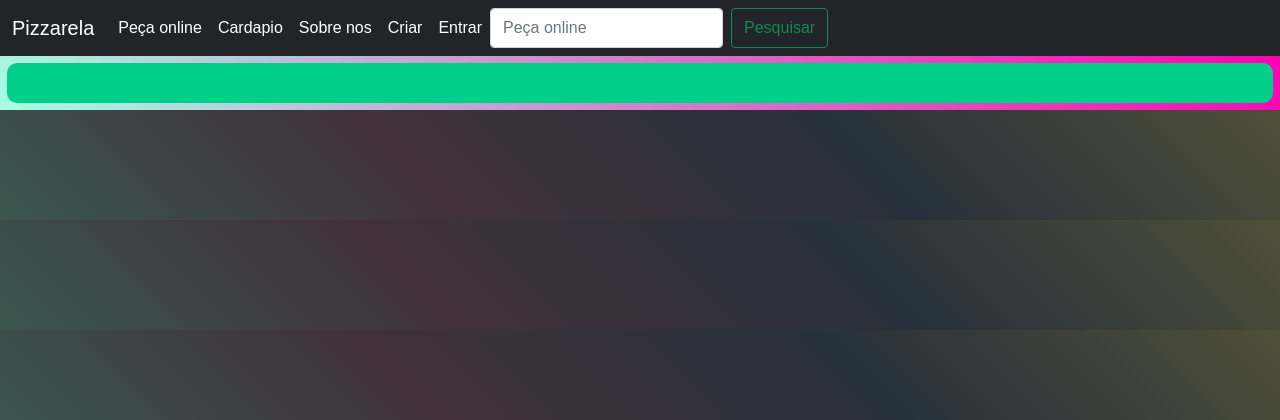
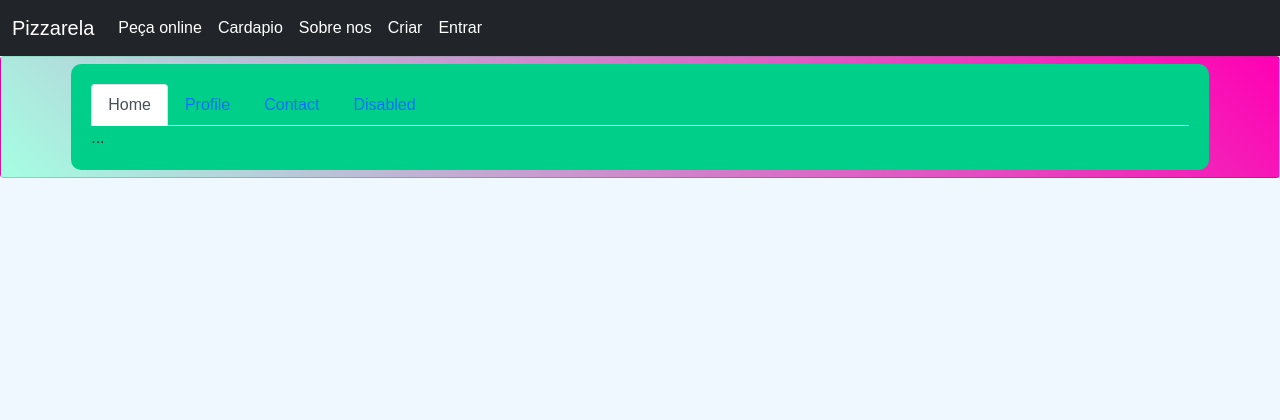
Before and after one commit to meawtec/pizzarela, a PHP site: page /pags/cardapio.php in a window 1280 px wide. Shown: the top 420 px of the page. Run offline with PHP 8.4, Linux system fonts and the light colour scheme.

Commit message:
remendando o email que aparece na barra de navegação e primeiros passos do fazer pedido

```diff
--- a/estilo/estilo2.css
+++ b/estilo/estilo2.css
@@ -1,5 +1,5 @@
 body{
-    background-image: linear-gradient(45deg, rgb(58, 86, 77),rgb(65, 48, 60),rgb(39, 49, 59), rgb(79, 79, 56) );
+    background-color: aliceblue;
     width: 100%;
     font-family: Arial, Helvetica, sans-serif;
 
@@ -10,6 +10,7 @@ body{
     padding: 7px;
 }.pnn{
     background-color: rgb(0, 207, 138);
+    width: 90%;
     padding: 20px;
     border-radius: 10px;
     align-items: center;
--- a/pags/cardapio.php
+++ b/pags/cardapio.php
@@ -37,10 +37,6 @@
           <a class="nav-link active" aria-current="page" href="loginPage.php">Entrar</a>
           </li>
 
-        <form class="d-flex">
-        <input class="form-control me-2" type="search" placeholder="Peça online" aria-label="Search">
-        <button class="btn btn-outline-success" type="submit">Pesquisar</button>
-      </form>
           <h6 class="gmail">
 
 
@@ -61,8 +57,22 @@
             <br>
   </nav>
 
-  <div class="divpeca">
-    <div class="pnn">
+  <div class="card divpeca">
+    <div class="card-form pnn">
+      <nav>
+        <div class="nav nav-tabs" id="nav-tab" role="tablist">
+          <button class="nav-link active" id="nav-home-tab" data-bs-toggle="tab" data-bs-target="#nav-home" type="button" role="tab" aria-controls="nav-home" aria-selected="true">Home</button>
+          <button class="nav-link" id="nav-profile-tab" data-bs-toggle="tab" data-bs-target="#nav-profile" type="button" role="tab" aria-controls="nav-profile" aria-selected="false">Profile</button>
+          <button class="nav-link" id="nav-contact-tab" data-bs-toggle="tab" data-bs-target="#nav-contact" type="button" role="tab" aria-controls="nav-contact" aria-selected="false">Contact</button>
+          <button class="nav-link" id="nav-disabled-tab" data-bs-toggle="tab" data-bs-target="#nav-disabled" type="button" role="tab" aria-controls="nav-disabled" aria-selected="false" disabled>Disabled</button>
+        </div>
+      </nav>
+      <div class="tab-content" id="nav-tabContent">
+        <div class="tab-pane fade show active" id="nav-home" role="tabpanel" aria-labelledby="nav-home-tab" tabindex="0">...</div>
+        <div class="tab-pane fade" id="nav-profile" role="tabpanel" aria-labelledby="nav-profile-tab" tabindex="0">...</div>
+        <div class="tab-pane fade" id="nav-contact" role="tabpanel" aria-labelledby="nav-contact-tab" tabindex="0">...</div>
+        <div class="tab-pane fade" id="nav-disabled" role="tabpanel" aria-labelledby="nav-disabled-tab" tabindex="0">...</div>
+      </div>
 
     </div>
   </div>
--- a/pags/carrinho.php
+++ b/pags/carrinho.php
@@ -43,7 +43,7 @@
 
           </form>
 
-          <h6 class="gmail1">
+          <h6 class="gmail">
             <?php
 
             if (isset($_COOKIE['email'])) {
--- a/pags/sobrenos.php
+++ b/pags/sobrenos.php
@@ -4,7 +4,7 @@
 <head>
   <link href="https://cdn.jsdelivr.net/npm/bootstrap@5.1.3/dist/css/bootstrap.min.css" rel="stylesheet" integrity="sha384-1BmE4kWBq78iYhFldvKuhfTAU6auU8tT94WrHftjDbrCEXSU1oBoqyl2QvZ6jIW3" crossorigin="anonymous">
 
-  <link href="estilo/estilo1.css" rel="stylesheet">
+  <link href="../estilo/estilo1.css" rel="stylesheet">
   <meta charset="UTF-8">
   <title>Pizzaria</title>
 
```
Also changed, not shown: estilo/estilo1.css (+9 -1 lines), index.php (+6 -6 lines). Lines whose indentation alone changed are shown as unchanged.
